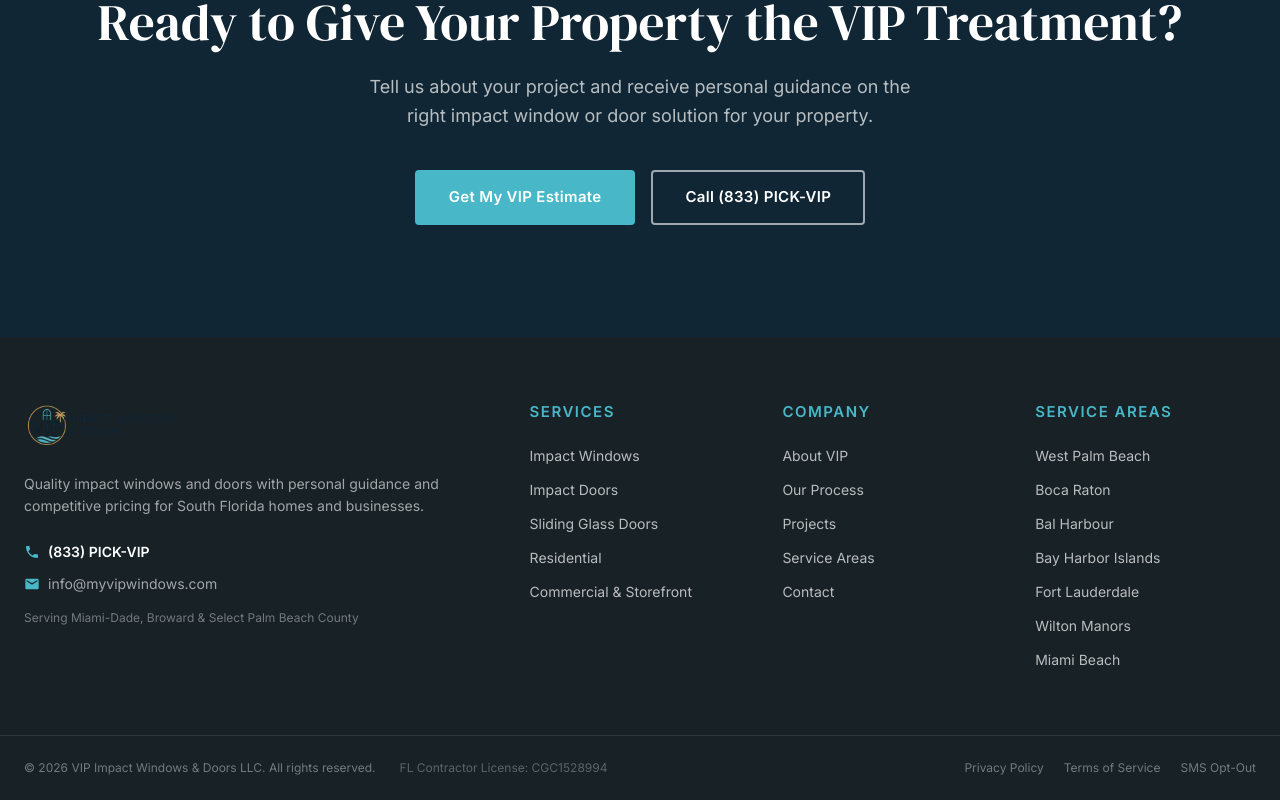
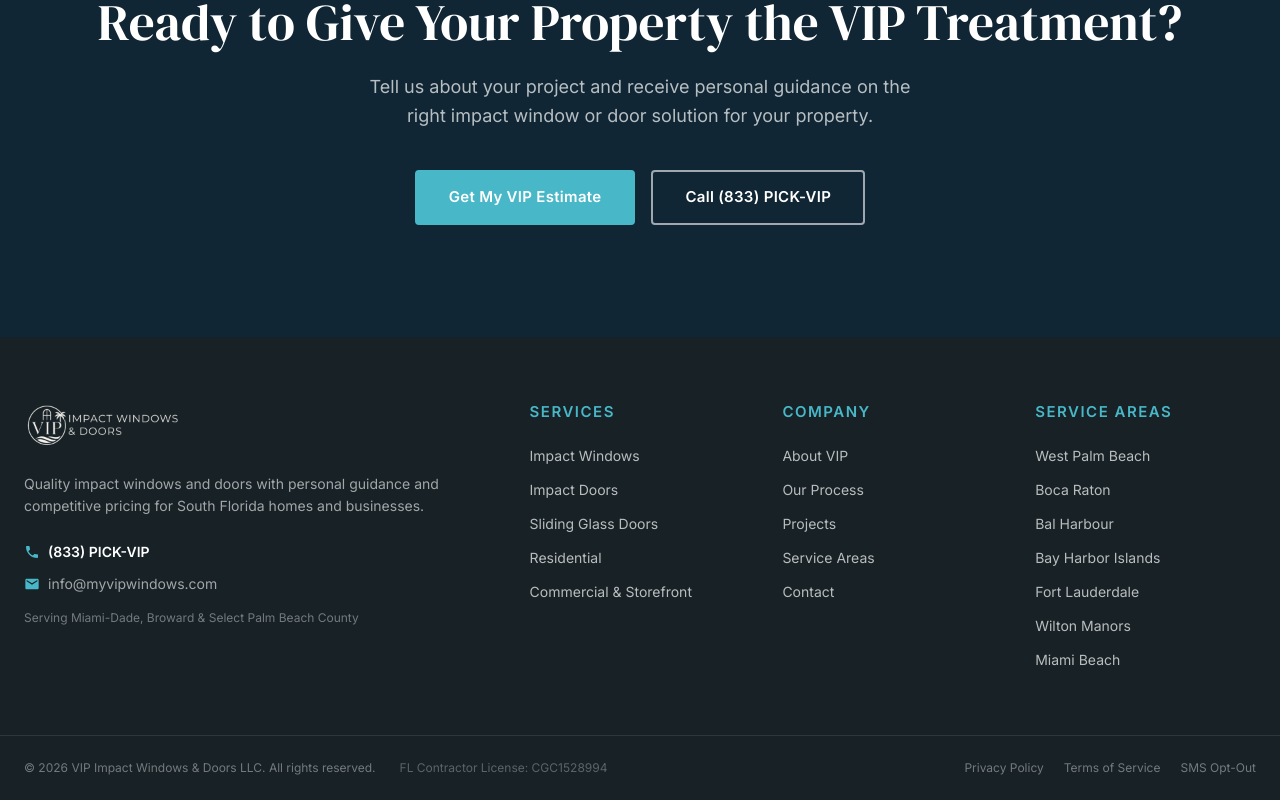
Before and after one commit to zeusmedia-projects/vip-impact-windows, a Next.js app: page / in a window 1280 px wide. Shown: the part 7127-7927 px from the top of the page. Built offline with nearby package versions, Linux system fonts and the light colour scheme; no server answers.

Commit message:
style: color footer logo to beige using css mask

```diff
--- a/app/components/SiteFooter.tsx
+++ b/app/components/SiteFooter.tsx
@@ -42,16 +42,22 @@ export default function SiteFooter() {
         <div className="grid grid-cols-1 md:grid-cols-2 lg:grid-cols-5 gap-12 lg:gap-8">
           {/* Brand column */}
           <div className="lg:col-span-2 lg:pr-8">
-            <div className="relative w-40 h-12 mb-6">
-              <Image
-                src="/images/logo-long.png"
-                alt="VIP Impact Windows & Doors Logo"
-                fill
-                sizes="160px"
-                className="object-contain object-left"
-                priority
-              />
-            </div>
+            <div
+              className="relative w-40 h-12 mb-6"
+              aria-label="VIP Impact Windows & Doors Logo"
+              role="img"
+              style={{
+                backgroundColor: "#F9F6F0",
+                WebkitMaskImage: "url(/images/logo-long.png)",
+                WebkitMaskSize: "contain",
+                WebkitMaskRepeat: "no-repeat",
+                WebkitMaskPosition: "left center",
+                maskImage: "url(/images/logo-long.png)",
+                maskSize: "contain",
+                maskRepeat: "no-repeat",
+                maskPosition: "left center"
+              }}
+            />
             <p className="text-white/60 text-sm leading-relaxed mb-6">
               Quality impact windows and doors with personal guidance and competitive pricing for South Florida homes and businesses.
             </p>
```
